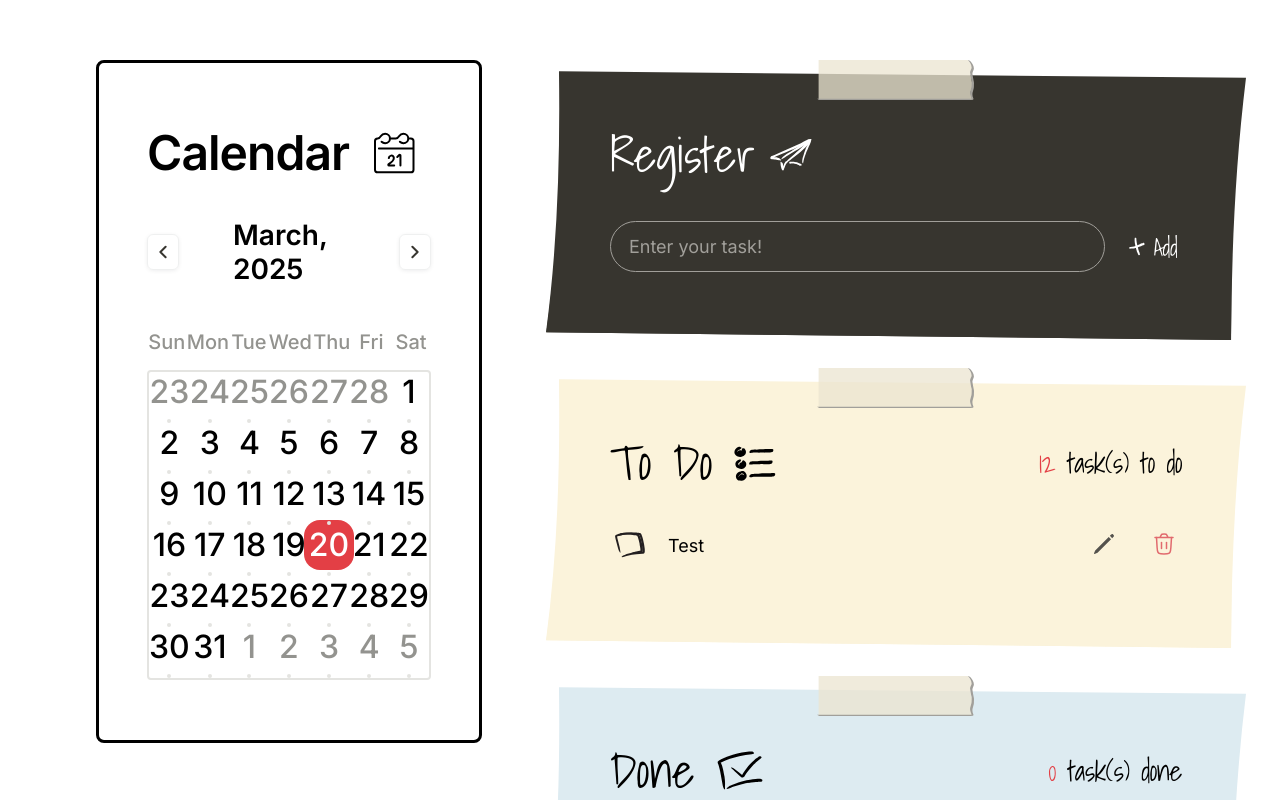
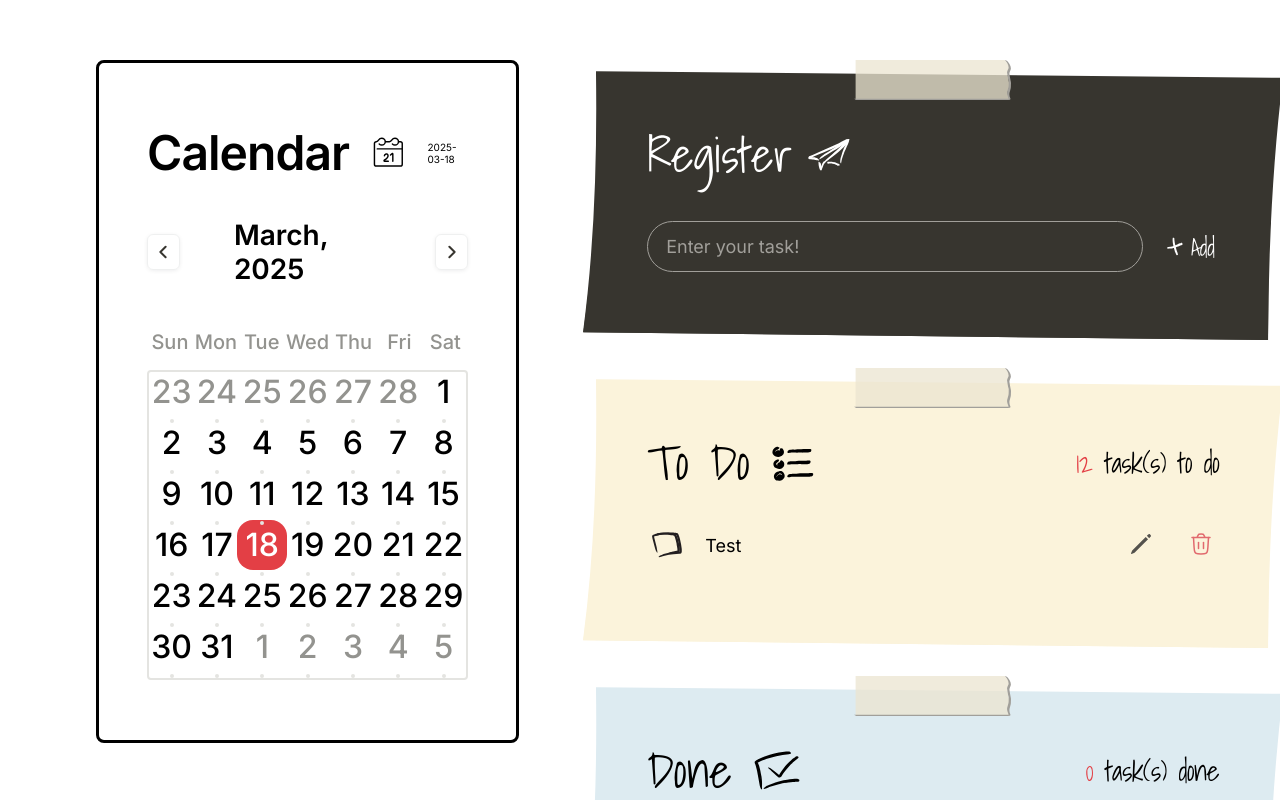
Before and after one commit to CEOS-Developers/react-todo-21th, a React (Vite) app: page / in a window 1280 px wide. Shown: the top 800 px of the page. Built offline with nearby package versions, Linux system fonts and the light colour scheme.

Commit message:
feat: 선택된 날짜에 대한 전역 상태 관리 구현

```diff
--- a/src/components/Calendar/Calendar.tsx
+++ b/src/components/Calendar/Calendar.tsx
@@ -6,29 +6,36 @@ import { LeftArrowIcon, RightArrowIcon } from '@/icons/Arrow';
 
 import { DAY_LIST, MONTH_NAMES } from '@/constants/calendar';
 
+import { useDate } from '@/hooks/useDate';
 import { generateCalendar } from '@/utils/generateCalender';
+import { formatDate } from '@/utils/formatDate';
 
 import * as S from './Calendar.styled';
 
 const Calendar = (): JSX.Element => {
+  const { selectedDate, setSelectedDate } = useDate();
+
   const [currentDate, setCurrentDate] = useState({
-    year: 2025,
-    month: 3,
-    day: 20,
+    year: new Date().getFullYear(),
+    month: new Date().getMonth() + 1,
+    day: new Date().getDate(),
   });
 
   const currentMonthName = MONTH_NAMES[currentDate.month - 1];
-
   const calendarDays = generateCalendar(currentDate.year, currentDate.month);
 
   const handlePrevMonth = () => {
     if (currentDate.month === 1) {
-      return setCurrentDate({
+      setCurrentDate({
         ...currentDate,
         year: currentDate.year - 1,
         month: 12,
         day: 1,
       });
+
+      setSelectedDate(formatDate(currentDate.year - 1, 1, 1));
+
+      return;
     }
 
     setCurrentDate({
@@ -36,16 +43,22 @@ const Calendar = (): JSX.Element => {
       month: currentDate.month - 1,
       day: 1,
     });
+
+    setSelectedDate(formatDate(currentDate.year, currentDate.month - 1, 1));
   };
 
   const handleNextMonth = () => {
     if (currentDate.month === 12) {
-      return setCurrentDate({
+      setCurrentDate({
         ...currentDate,
         year: currentDate.year + 1,
         month: 1,
         day: 1,
       });
+
+      setSelectedDate(formatDate(currentDate.year + 1, 1, 1));
+
+      return;
     }
 
     setCurrentDate({
@@ -53,13 +66,12 @@ const Calendar = (): JSX.Element => {
       month: currentDate.month + 1,
       day: 1,
     });
+
+    setSelectedDate(formatDate(currentDate.year, currentDate.month + 1, 1));
   };
 
-  const handleDaySelect = (day: number) => {
-    setCurrentDate({
-      ...currentDate,
-      day,
-    });
+  const handleDaySelect = (day: string) => {
+    setSelectedDate(day);
   };
 
   return (
@@ -68,6 +80,7 @@ const Calendar = (): JSX.Element => {
       <S.CalendarTitleSection>
         <S.CalendarTitle>Calendar</S.CalendarTitle>
         <CalendarIcon />
+        {selectedDate}
       </S.CalendarTitleSection>
 
       {/* Date Picker */}
@@ -99,14 +112,11 @@ const Calendar = (): JSX.Element => {
             {calendarDays.map((day, index) => (
               <S.CalendarGridItem key={index}>
                 <S.CalendarGridItemLink
-                  onClick={() => handleDaySelect(day.date)}
+                  onClick={() => handleDaySelect(day.fullDate)}
                 >
                   <S.DayTextBox
                     $isCurrentMonthDay={day.monthType === 'current'}
-                    $isSelected={
-                      day.monthType === 'current' &&
-                      currentDate.day === day.date
-                    }
+                    $isSelected={day.fullDate === selectedDate}
                   >
                     {day.date}
                   </S.DayTextBox>
--- /dev/null
+++ b/src/context/DateProvider.tsx
@@ -0,0 +1,21 @@
+import { JSX } from 'react/jsx-runtime';
+import { useState } from 'react';
+import { formatISO } from 'date-fns';
+
+import { DateContext } from '@/hooks/useDate';
+
+type DateProviderProps = {
+  children: React.ReactNode;
+};
+
+export const DateProvider = ({ children }: DateProviderProps): JSX.Element => {
+  const [selectedDate, setSelectedDate] = useState(
+    formatISO(new Date(), { representation: 'date' })
+  );
+
+  return (
+    <DateContext.Provider value={{ selectedDate, setSelectedDate }}>
+      {children}
+    </DateContext.Provider>
+  );
+};
--- /dev/null
+++ b/src/hooks/useDate.ts
@@ -0,0 +1,19 @@
+import { createContext, useContext } from 'react';
+
+type DateContextType = {
+  selectedDate: string;
+  setSelectedDate: React.Dispatch<React.SetStateAction<string>>;
+};
+
+export const DateContext = createContext<DateContextType | undefined>(
+  undefined
+);
+
+export const useDate = () => {
+  const context = useContext(DateContext);
+
+  if (!context) {
+    throw new Error('useDate must be used within a DateProvider');
+  }
+  return context;
+};
--- a/src/main.tsx
+++ b/src/main.tsx
@@ -1,6 +1,7 @@
 import { StrictMode } from 'react';
 import { createRoot } from 'react-dom/client';
 import { ThemeProvider } from 'styled-components';
+import { DateProvider } from './context/DateProvider.tsx';
 
 import App from './App.tsx';
 import theme from './styles/theme.ts';
@@ -9,7 +10,9 @@ import GlobalStyles from './styles/global.ts';
 createRoot(document.getElementById('root')!).render(
   <StrictMode>
     <ThemeProvider theme={theme}>
-      <App />
+      <DateProvider>
+        <App />
+      </DateProvider>
       <GlobalStyles />
     </ThemeProvider>
   </StrictMode>
--- /dev/null
+++ b/src/utils/formatDate.ts
@@ -0,0 +1,7 @@
+import { formatISO } from 'date-fns';
+
+export const formatDate = (year: number, month: number, day: number) => {
+  return formatISO(new Date(year, month - 1, day), {
+    representation: 'date',
+  });
+};
```
